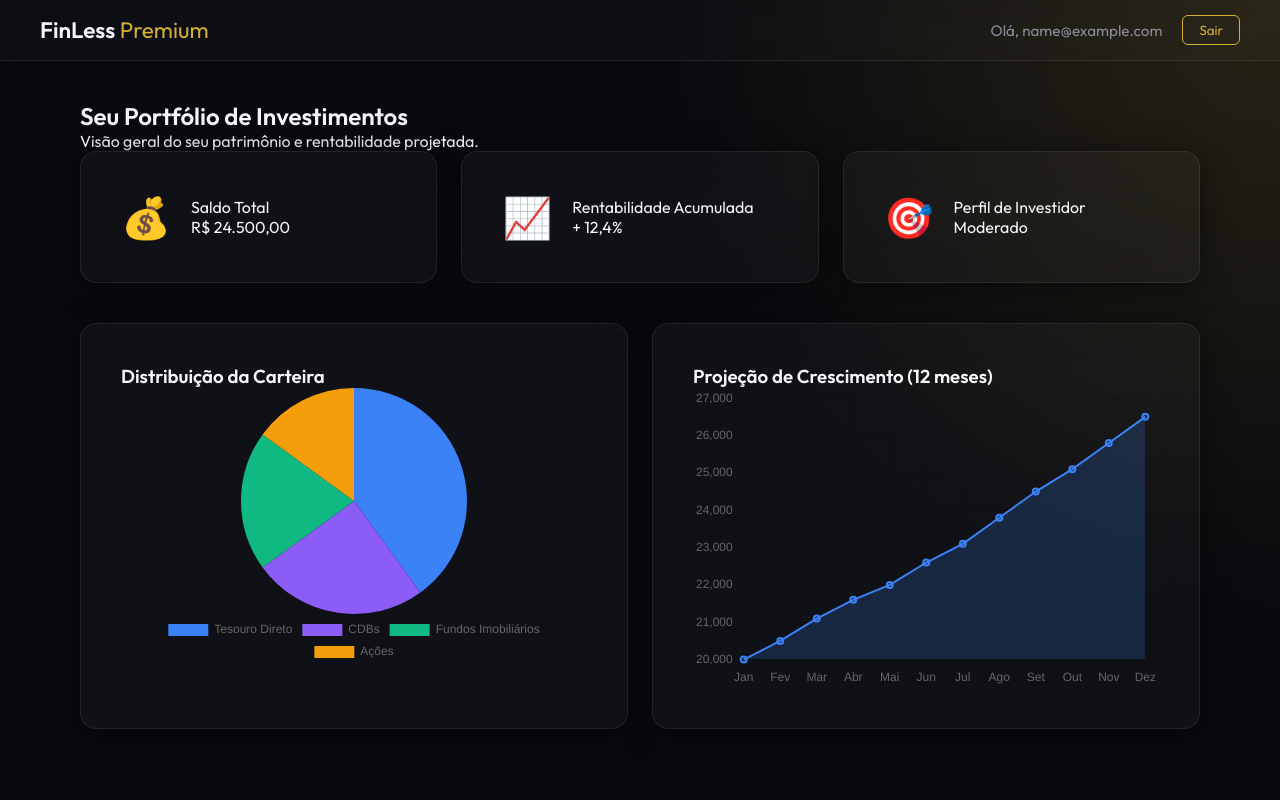
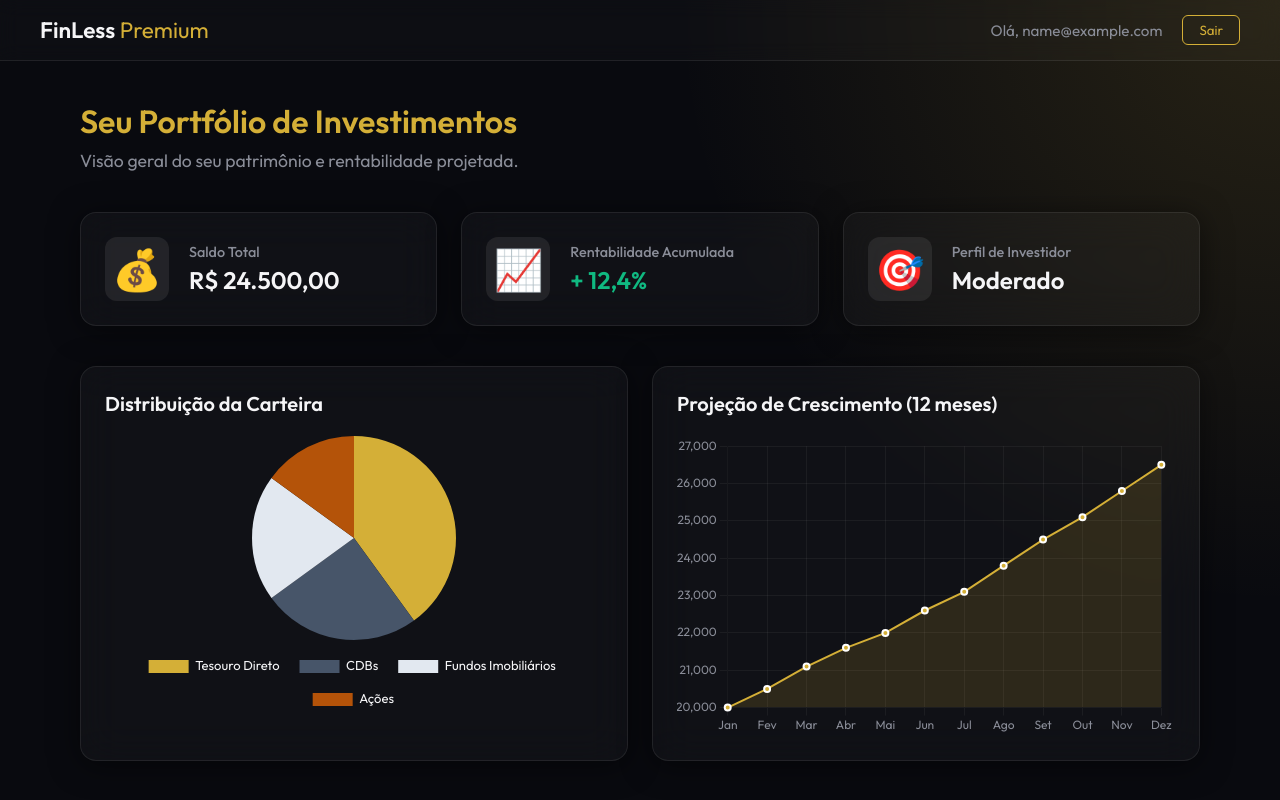
Before and after one commit to prfAguiar/tp-engsoft, a Vue app in the folder frontend/: page / in a window 1280 px wide. Shown: the top 800 px of the page. Built offline with nearby package versions, Linux system fonts and the light colour scheme; sample sign-in values are in the browser's storage.

Commit message:
style(dashboard): adapt chart aesthetics to global gold theme

```diff
--- a/frontend/src/views/DashboardView.vue
+++ b/frontend/src/views/DashboardView.vue
@@ -7,21 +7,21 @@
       </div>
 
       <div class="stats-grid">
-        <div class="stat-card glass-card">
+        <div class="stat-card glass-card custom-padding">
           <div class="stat-icon">💰</div>
           <div class="stat-info">
             <span class="stat-label">Saldo Total</span>
             <span class="stat-value">R$ 24.500,00</span>
           </div>
         </div>
-        <div class="stat-card glass-card">
+        <div class="stat-card glass-card custom-padding">
           <div class="stat-icon">📈</div>
           <div class="stat-info">
             <span class="stat-label">Rentabilidade Acumulada</span>
             <span class="stat-value positive">+ 12,4%</span>
           </div>
         </div>
-        <div class="stat-card glass-card">
+        <div class="stat-card glass-card custom-padding">
           <div class="stat-icon">🎯</div>
           <div class="stat-info">
             <span class="stat-label">Perfil de Investidor</span>
@@ -31,13 +31,13 @@
       </div>
 
       <div class="charts-grid">
-        <div class="chart-card glass-card">
+        <div class="chart-card glass-card custom-padding">
           <h3 class="chart-title">Distribuição da Carteira</h3>
           <div class="chart-container pie-container">
             <Pie :data="pieData" :options="pieOptions" />
           </div>
         </div>
-        <div class="chart-card glass-card">
+        <div class="chart-card glass-card custom-padding">
           <h3 class="chart-title">Projeção de Crescimento (12 meses)</h3>
           <div class="chart-container">
             <Line :data="lineData" :options="lineOptions" />
@@ -57,35 +57,47 @@ ChartJS.register(CategoryScale, LinearScale, BarElement, Title, Tooltip, Legend,
 
 const pieData = ref({
   labels: ['Tesouro Direto', 'CDBs', 'Fundos Imobiliários', 'Ações'],
-  datasets: [{ backgroundColor: ['#3b82f6', '#8b5cf6', '#10b981', '#f59e0b'], borderWidth: 0, data: [40, 25, 20, 15] }]
+  datasets: [{
+    backgroundColor: ['#d4af37', '#475569', '#e2e8f0', '#b45309'],
+    borderWidth: 0,
+    data: [40, 25, 20, 15]
+  }]
 });
 
 const pieOptions = ref({
   responsive: true, maintainAspectRatio: false,
-  plugins: { legend: { position: 'bottom' } }
+  plugins: {
+    legend: { position: 'bottom', labels: { color: '#f5f5f7', padding: 20, font: { family: "'Outfit', sans-serif", size: 13 } } },
+    tooltip: { backgroundColor: 'rgba(9, 10, 15, 0.9)', padding: 12, cornerRadius: 8 }
+  }
 });
 
 const lineData = ref({
   labels: ['Jan', 'Fev', 'Mar', 'Abr', 'Mai', 'Jun', 'Jul', 'Ago', 'Set', 'Out', 'Nov', 'Dez'],
   datasets: [{
     label: 'Patrimônio Projetado (R$)',
-    backgroundColor: 'rgba(59, 130, 246, 0.2)', borderColor: '#3b82f6', borderWidth: 2, fill: true,
-    data: [20000, 20500, 21100, 21600, 22000, 22600, 23100, 23800, 24500, 25100, 25800, 26500]
+    backgroundColor: 'rgba(212, 175, 55, 0.15)', borderColor: '#d4af37', borderWidth: 2,
+    pointBackgroundColor: '#d4af37', pointBorderColor: '#fff', pointHoverBackgroundColor: '#fff', pointHoverBorderColor: '#d4af37',
+    fill: true, data: [20000, 20500, 21100, 21600, 22000, 22600, 23100, 23800, 24500, 25100, 25800, 26500]
   }]
 });
 
 const lineOptions = ref({
   responsive: true, maintainAspectRatio: false,
-  plugins: { legend: { display: false } }
+  scales: {
+    y: { grid: { color: 'rgba(255, 255, 255, 0.05)' }, ticks: { color: '#8a8d98', font: { family: "'Outfit', sans-serif" } } },
+    x: { grid: { color: 'rgba(255, 255, 255, 0.05)' }, ticks: { color: '#8a8d98', font: { family: "'Outfit', sans-serif" } } }
+  },
+  plugins: { legend: { display: false }, tooltip: { backgroundColor: 'rgba(9, 10, 15, 0.9)', padding: 12, cornerRadius: 8 } }
 });
 </script>
 
 <style scoped>
 .dashboard-layout {
-  min-height: 100vh;
   display: flex;
   flex-direction: column;
 }
+
 .dashboard-content {
   flex: 1;
   padding: 40px;
@@ -93,39 +105,64 @@ const lineOptions = ref({
   margin: 0 auto;
   width: 100%;
 }
+
+.header-section { margin-bottom: 40px; }
+
+.title {
+  font-size: 2rem;
+  font-weight: 600;
+  margin-bottom: 8px;
+  color: var(--gold-accent);
+}
+
+.subtitle { color: var(--text-muted); font-size: 1.1rem; }
+
+.custom-padding {
+  padding: 24px !important;
+}
+
+.glass-card:hover {
+  transform: translateY(-2px);
+  box-shadow: 0 10px 30px var(--gold-glow);
+}
+
 .stats-grid {
   display: grid;
   grid-template-columns: repeat(auto-fit, minmax(300px, 1fr));
   gap: 24px;
   margin-bottom: 40px;
 }
-.stat-card {
+
+.stat-card { display: flex; align-items: center; gap: 20px; }
+
+.stat-icon {
+  font-size: 2.5rem;
+  background: var(--border-glass);
+  width: 64px;
+  height: 64px;
   display: flex;
   align-items: center;
-  gap: 20px;
+  justify-content: center;
+  border-radius: 12px;
 }
-.stat-icon {
-  font-size: 2.5rem;
-}
-.stat-info {
-  display: flex;
-  flex-direction: column;
-}
+
+.stat-info { display: flex; flex-direction: column; }
+.stat-label { color: var(--text-muted); font-size: 0.9rem; font-weight: 500; margin-bottom: 4px; }
+.stat-value { font-size: 1.5rem; font-weight: 600; color: var(--text-main); }
+.stat-value.positive { color: #10b981; }
+
 .charts-grid {
   display: grid;
   grid-template-columns: repeat(auto-fit, minmax(500px, 1fr));
   gap: 24px;
 }
-.chart-card {
-  display: flex;
-  flex-direction: column;
-}
-.chart-container {
-  position: relative;
-  height: 300px;
-  width: 100%;
-}
-.pie-container {
-  height: 280px;
+
+.chart-card { display: flex; flex-direction: column; }
+.chart-title { font-size: 1.25rem; font-weight: 600; margin-bottom: 20px; color: var(--text-main); }
+.chart-container { position: relative; height: 300px; width: 100%; }
+.pie-container { height: 280px; }
+
+@media (max-width: 768px) {
+  .charts-grid { grid-template-columns: 1fr; }
 }
 </style>
```
